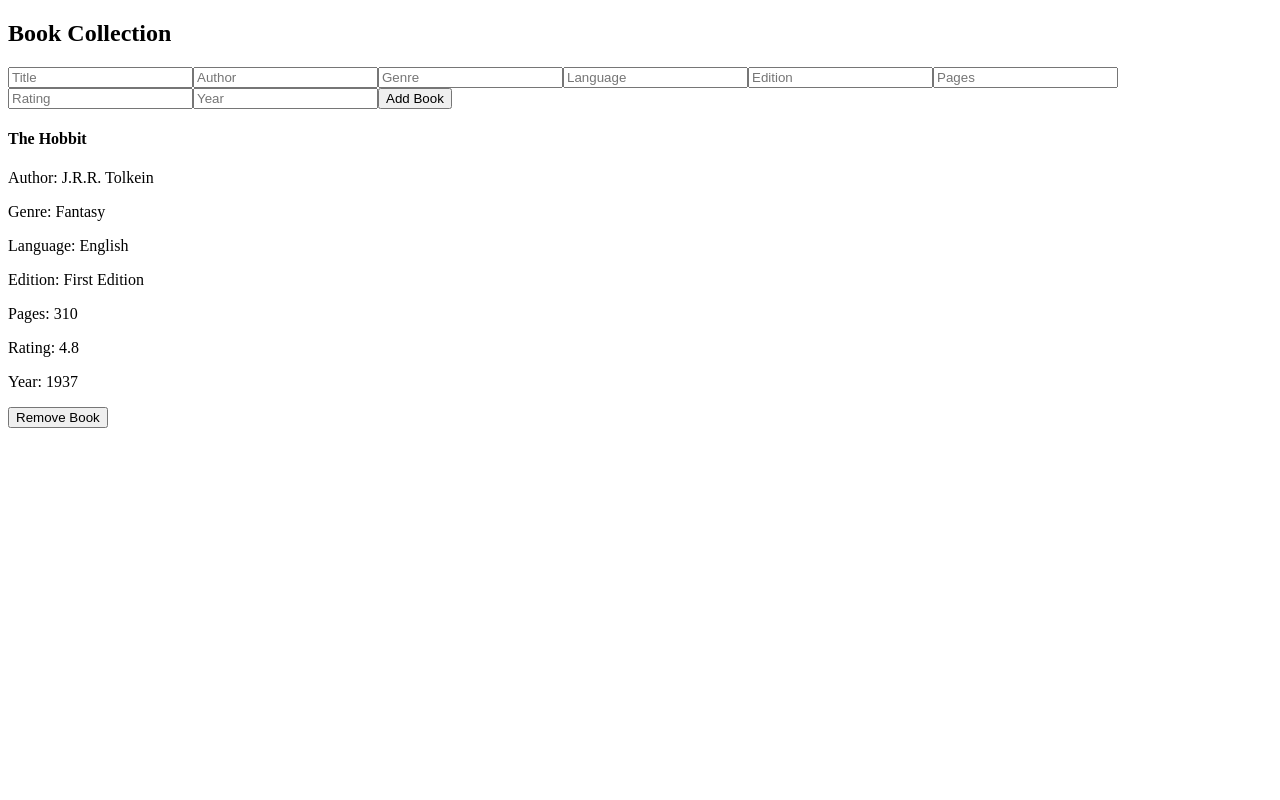
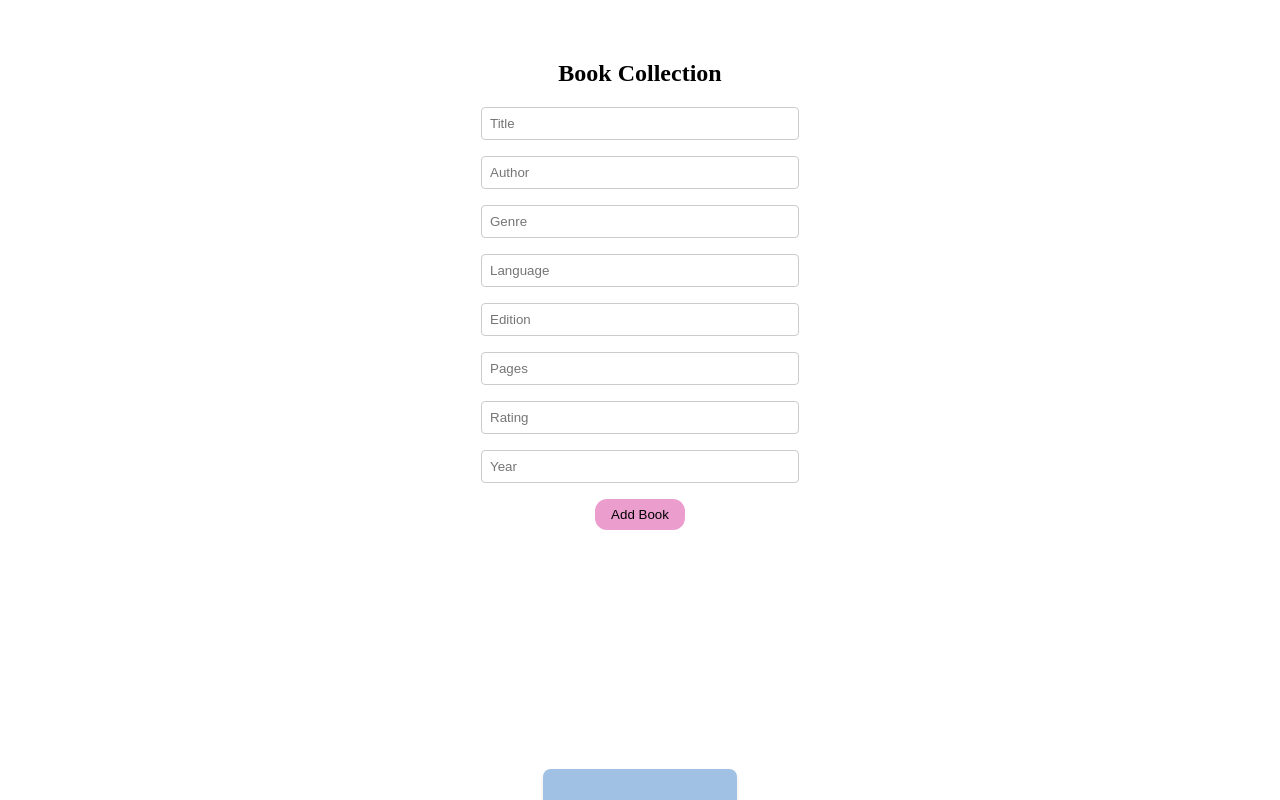
Before and after one commit to clarypham1/coding-marathon1, a React (Vite) app: page / in a window 1280 px wide. Both pictures are taken after a click on the button "Add Book". Shown: the top 800 px of the page. Built offline with nearby package versions, Linux system fonts and the light colour scheme.

Commit message:
style: add CSS and also fix some bugs

```diff
--- /dev/null
+++ b/src/components/Book.css
@@ -0,0 +1,32 @@
+.book {
+    background-color: #a0c0e4;
+    border-radius: 8px;
+    padding: 1.5rem;
+    margin-bottom: 1rem;
+    box-shadow: 0 2px 4px rgba(0, 0, 0, 0.1);
+}
+
+.book-title {
+    margin-bottom: 0.5rem;
+    font-size: 1.25rem;
+    font-weight: bold;
+}
+
+.book p {
+    margin-bottom: 0.25rem;
+    color: #000000;
+
+}
+
+.book button {
+    background-color: #dc5c5c;
+    color: #fff;
+    border: none;
+    padding: 0.5rem 1rem;
+    border-radius: 12px;
+    cursor: pointer;
+}
+
+.book button:hover {
+    background-color: #804048;
+}
--- a/src/components/Book.jsx
+++ b/src/components/Book.jsx
@@ -1,4 +1,5 @@
-const Book = ({ id, title, author, genre, language, edition, pages, rating, year, onRemove}) => {
+import './Book.css';
+const Book = ({ id, title, author, genre, language, edition, pages, rating, year, onRemove }) => {
     return (
         <article className="book">
             <h4 className="book-title">{title}</h4>
--- /dev/null
+++ b/src/components/BookCollection.css
@@ -0,0 +1,37 @@
+.books {
+    padding: 2rem;
+    max-width: 1200px;
+    margin: 0 auto;
+    text-align: center;
+}
+
+.books-center {
+    display: flex;
+    justify-content: center;
+    align-items: center;
+    height: 100vh;
+}
+
+form {
+    display: flex;
+    flex-direction: column;
+    align-items: center;
+    margin-bottom: 2rem;
+}
+
+form input {
+    padding: 0.5rem;
+    margin-bottom: 1rem;
+    border: 1px solid #ccc;
+    border-radius: 4px;
+    width: 300px;
+}
+
+form button {
+    background-color: #eb9dce;
+    color: #000000;
+    border: none;
+    padding: 0.5rem 1rem;
+    border-radius: 12px;
+    cursor: pointer;
+}
--- a/src/components/BookCollection.jsx
+++ b/src/components/BookCollection.jsx
@@ -1,5 +1,6 @@
-import {useState} from "react";
+import { useState } from "react";
 import Book from "./Book";
+import './BookCollection.css';
 
 const BookCollection = () => {
     const [booksData, setBooksData] = useState([]);
@@ -18,7 +19,7 @@
 
     const handleChangeBook = (e) => {
         const { name, value } = e.target;
-        setFormData({...formData, [name]: value});
+        setFormData({ ...formData, [name]: value });
     };
 
     const handleAddBook = (e) => {
@@ -27,7 +28,7 @@
         const newBook = { id: Date.now(), ...formData };
         setBooksData([...booksData, newBook]);
         setFormData({
-            id: 1,
+            id: "",
             title: "",
             author: "",
             genre: "",
@@ -44,7 +45,7 @@
     };
 
     return (
-        <section className="book-collection" id="books">
+        <section className="books" id="books">
             <h2>Book Collection</h2>
             <form onSubmit={handleAddBook}>
                 <input type="text" name="title" placeholder="Title" value={formData.title} onChange={handleChangeBook} required />
@@ -57,9 +58,11 @@
                 <input type="number" name="year" placeholder="Year" value={formData.year} onChange={handleChangeBook} required />
                 <button type="submit">Add Book</button>
             </form>
+            <div className="books-center">
                 {booksData.map(book => (
                     <Book key={book.id} {...book} onRemove={handleRemoveBook} />
                 ))}
+            </div>
         </section>
     );
 };
```
Lines whose indentation alone changed are shown as unchanged.
